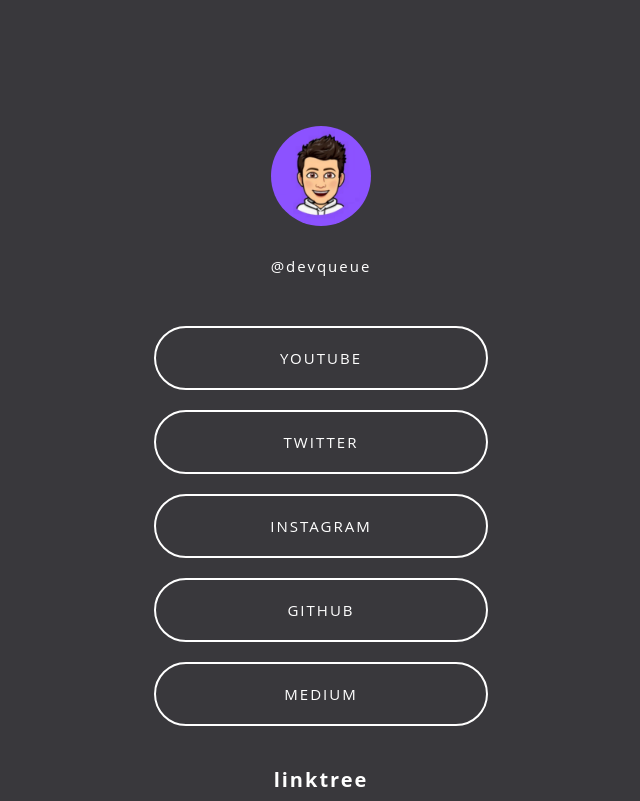
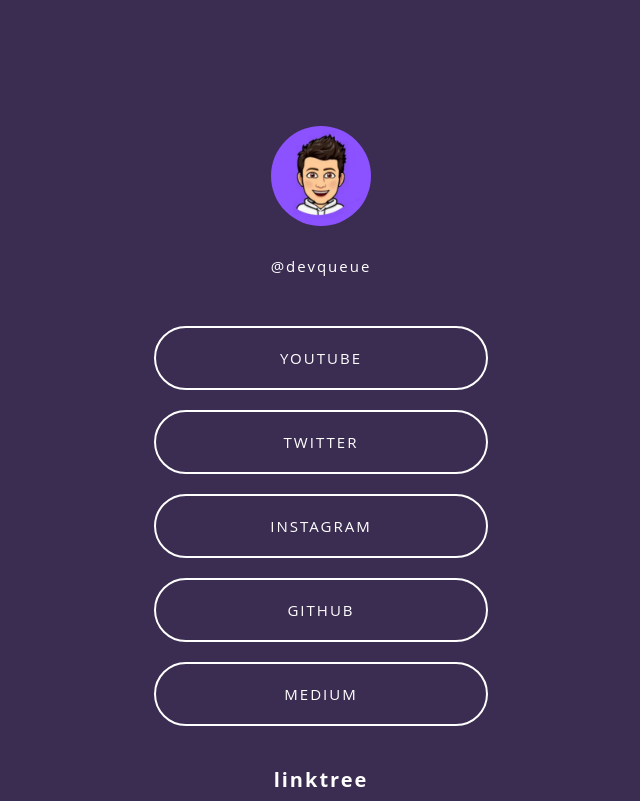
Before and after one commit to devqueue/devqueue.github.io, a plain HTML site: page linktree/index.html in a window 1280 px wide. Shown: the whole page, without its empty margins (319-959 px from the left). Drawn offline with Linux system fonts and the light colour scheme.

Commit message:
Bg-color

```diff
--- a/linktree/styles.css
+++ b/linktree/styles.css
@@ -1,5 +1,5 @@
 body {
-    background-color: #2b292eed;
+    background-color: #2d1c44ed;
     color: #fff;
     font-family: 'Open Sans', sans-serif;
     font-size: 15px;
```
